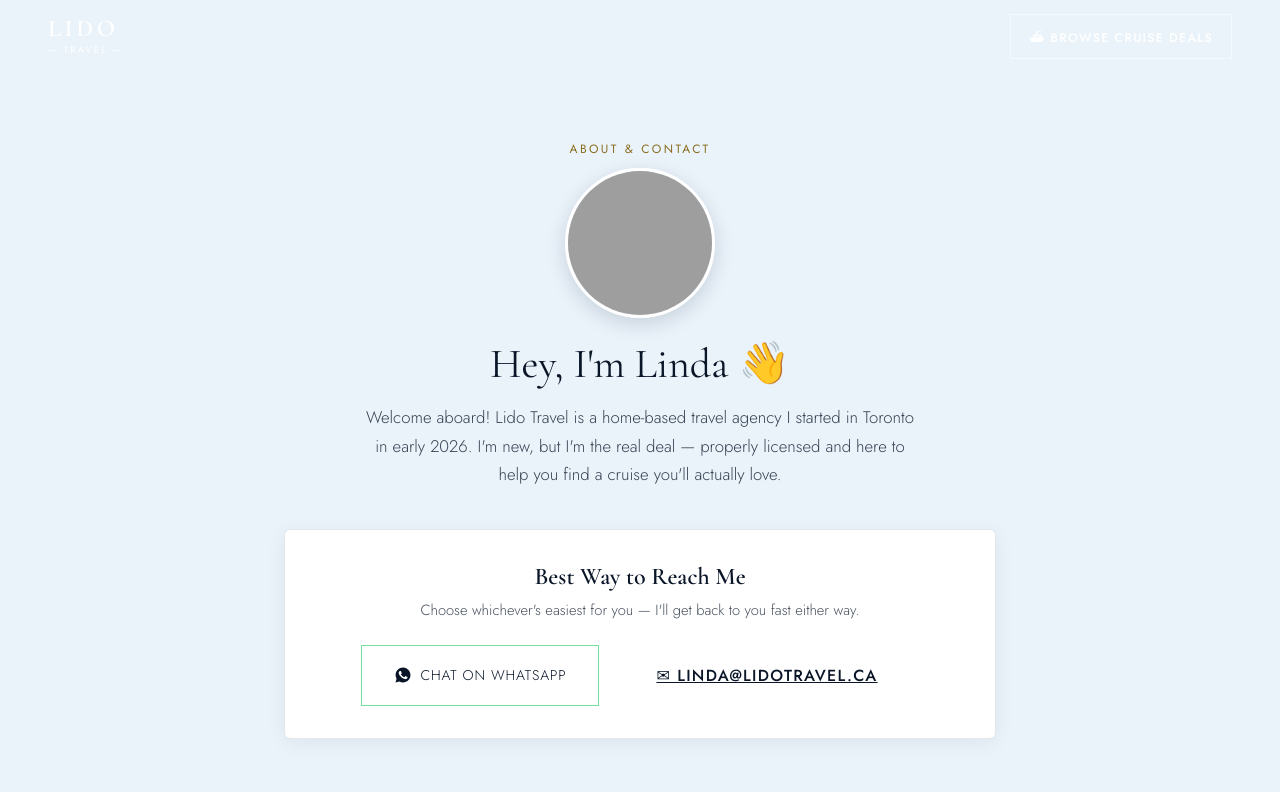
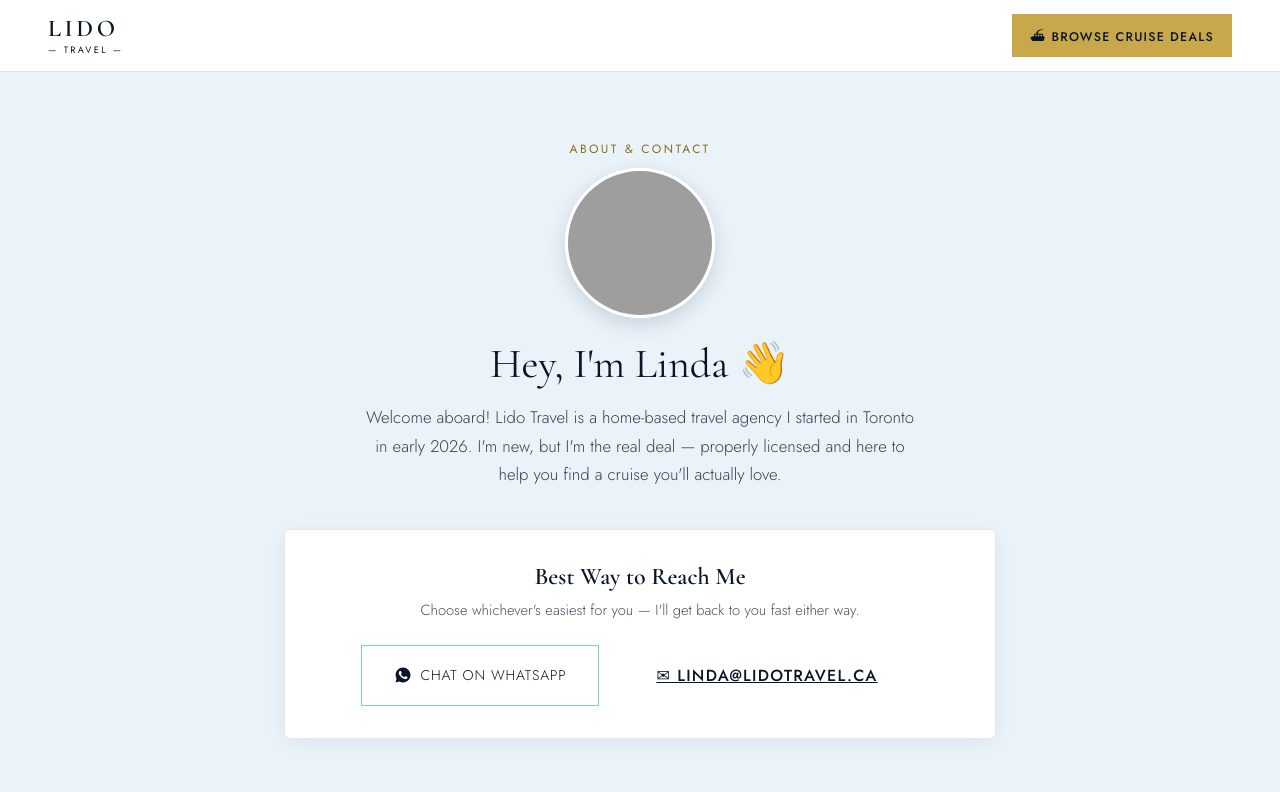
Before and after one commit to Lhhsu1978/github-site, a plain HTML site: page about.html in a window 1280 px wide. Shown: the top 792 px of the page. Drawn offline with nearby package versions, Linux system fonts and the light colour scheme; grey boxes are pictures that could not be loaded.

Commit message:
Fix about.html nav contrast (dark text always, no hero photo backdrop)

```diff
--- a/about.html
+++ b/about.html
@@ -553,6 +553,12 @@ nav.scrolled .lang-btn{color:rgba(10,22,40,0.82);}
 @keyframes dealHighlightPulse{0%{box-shadow:0 0 0 0 rgba(201,168,76,0.65);}70%{box-shadow:0 0 0 16px rgba(201,168,76,0);}100%{box-shadow:0 0 0 0 rgba(201,168,76,0);}}
 .deal-card.deal-highlight{animation:dealHighlightPulse 1.4s ease-out 2;border-color:var(--gold);}
 </style>
+<style>
+/* This page has no dark hero photo behind the nav, so force the 'scrolled' (dark-on-light) look always, regardless of scroll position */
+#mainNav{background:rgba(255,255,255,0.97);-webkit-backdrop-filter:blur(12px);backdrop-filter:blur(12px);border-bottom:1px solid rgba(201,168,76,0.35);}
+#mainNav .nl,#mainNav .nlt{color:#0A1628!important;}
+#mainNav .nav-cta{background:var(--gold-fill)!important;color:var(--navy)!important;border:none!important;}
+</style>
 </head>
 <body>
 
```
